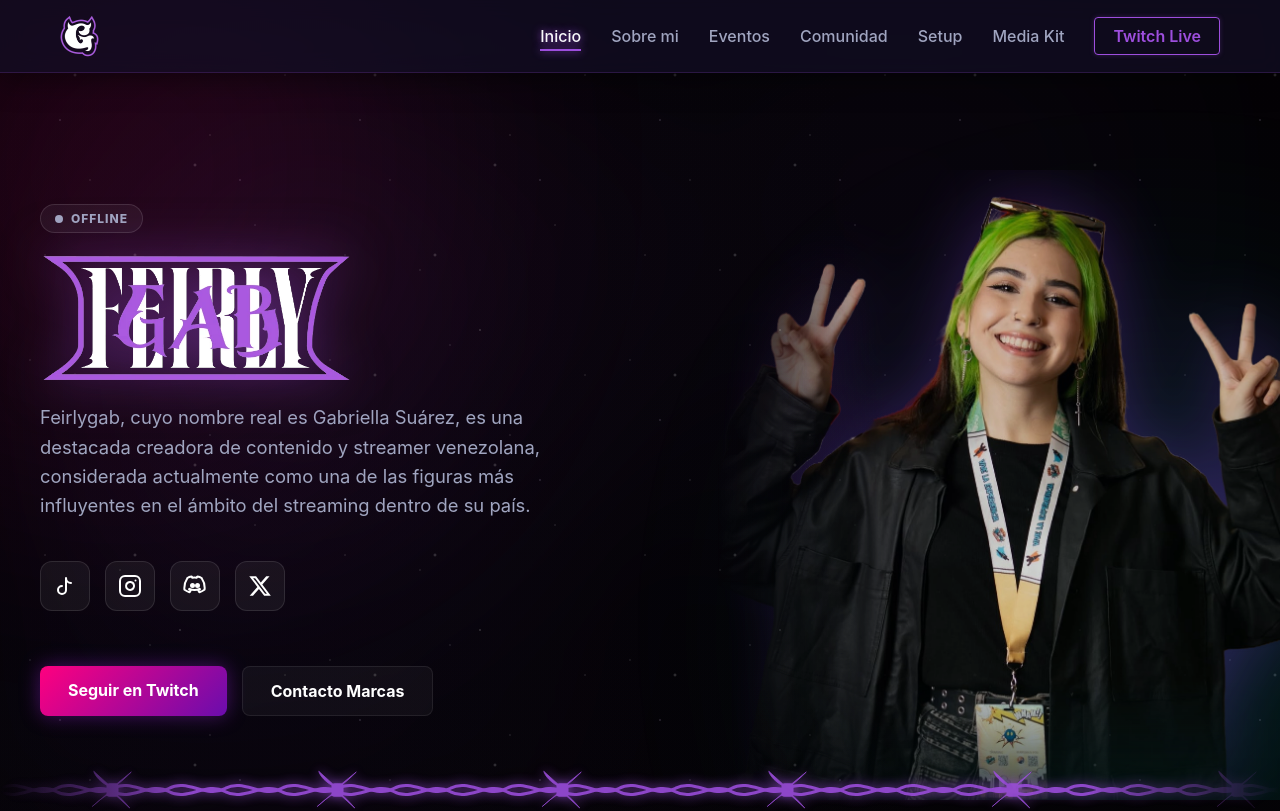
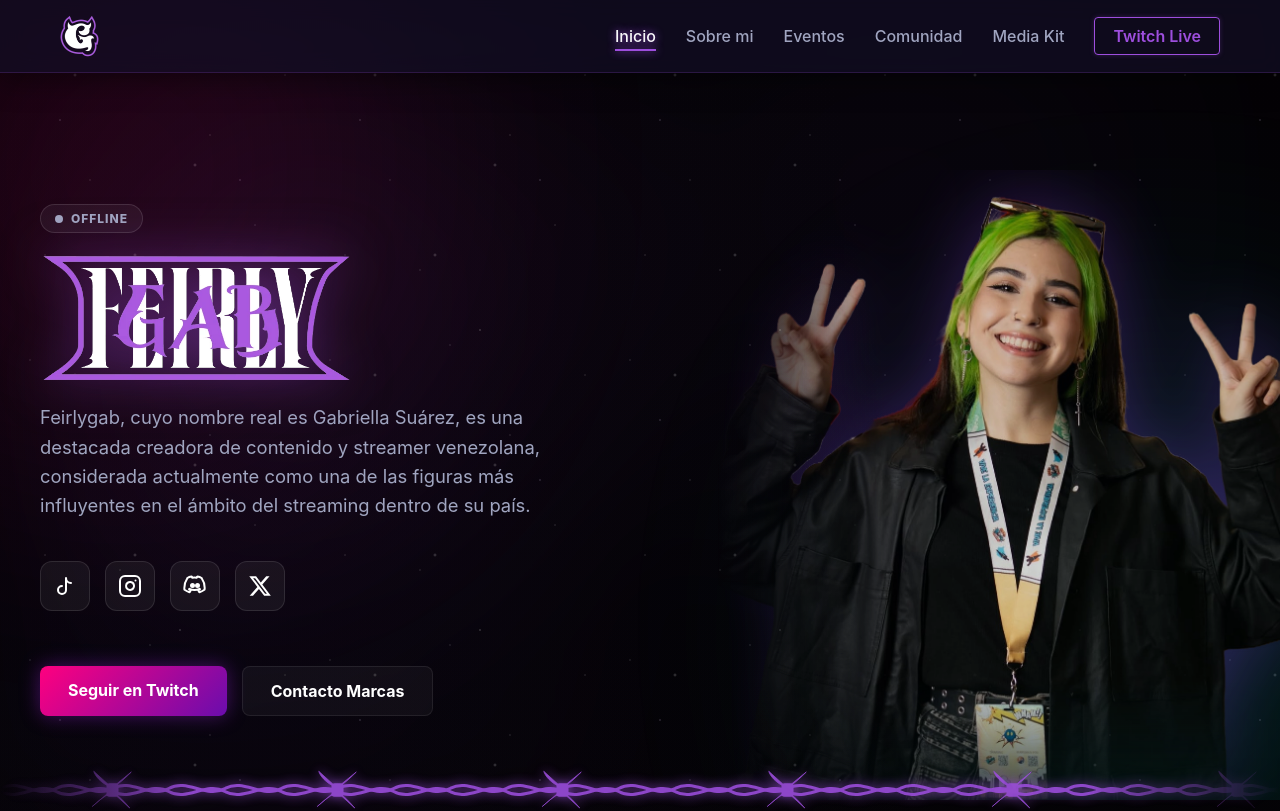
Before and after one commit to carlossgomz/feirlygabproyecto, a React (Vite) app: page / in a window 1280 px wide. Shown: the top 811 px of the page. Built offline with nearby package versions, Linux system fonts and the light colour scheme; no server answers.

Commit message:
arreglado

```diff
--- a/src/App.jsx
+++ b/src/App.jsx
@@ -4,10 +4,9 @@ import Navbar from './components/layout/navbar';
 import ScrollToTop from './components/common/scrolltotop';
 import Footer from './components/layout/footer';
 import Home from './pages/home';
-import Setup from './pages/setup';
 import MediaKit from './pages/mediakit';
 import Eventos from './pages/eventos';
-import SobreMi from './pages/about';
+import SobreMi from './pages/sobremi';
 import Comunidad from './pages/comunidad';
 
 function App() {
@@ -24,7 +23,6 @@ function App() {
         <main style={{ flex: '1' }}>
           <Routes>
             <Route path="/" element={<Home />} />
-            <Route path="/setup" element={<Setup />} />
             <Route path="/mediakit" element={<MediaKit />} />
             <Route path="/eventos" element={<Eventos />} />
             <Route path="/sobre-mi" element={<SobreMi />} />
--- a/src/components/layout/navbar.jsx
+++ b/src/components/layout/navbar.jsx
@@ -35,9 +35,6 @@ export default function Navbar() {
                     <NavLink to="/comunidad" className={({ isActive }) => isActive ? 'nav-item active' : 'nav-item'} onClick={() => setIsOpen(false)}>
                         Comunidad
                     </NavLink>
-                    <NavLink to="/setup" className={({ isActive }) => isActive ? 'nav-item active' : 'nav-item'} onClick={() => setIsOpen(false)}>
-                        Setup
-                    </NavLink>
                     <NavLink to="/mediakit" className={({ isActive }) => isActive ? 'nav-item active' : 'nav-item'} onClick={() => setIsOpen(false)}>
                         Media Kit
                     </NavLink>
```
